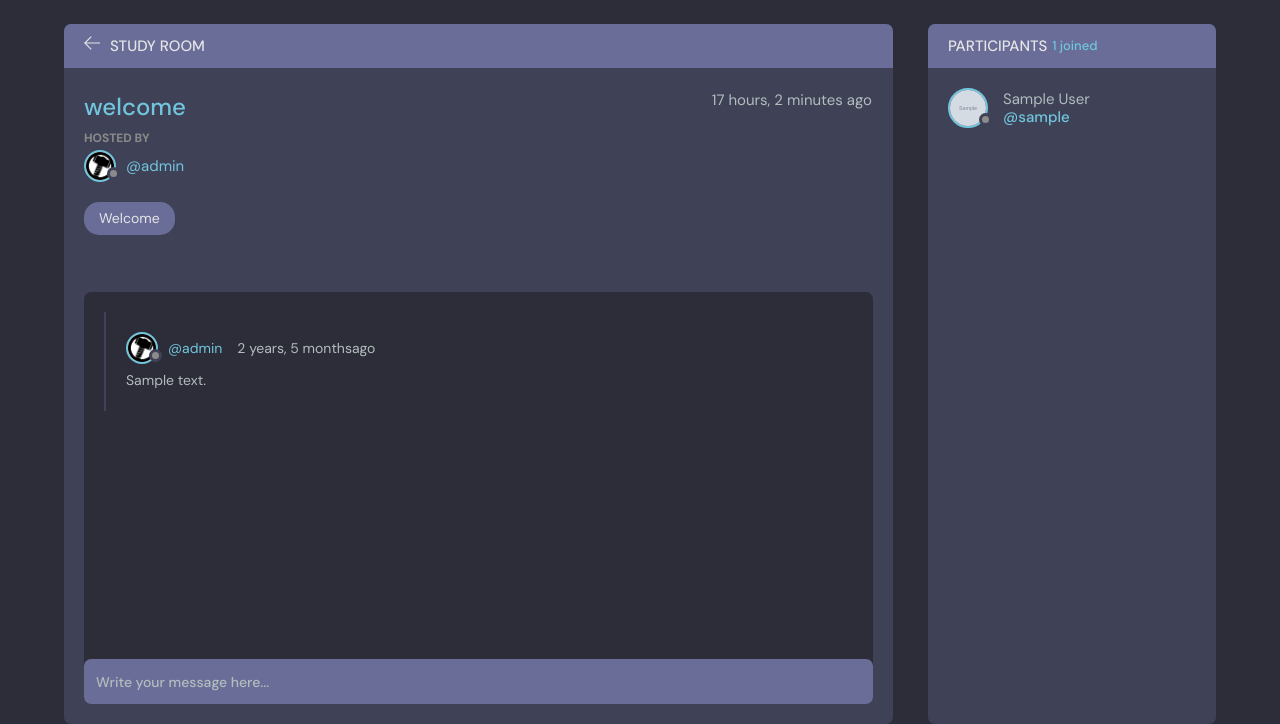
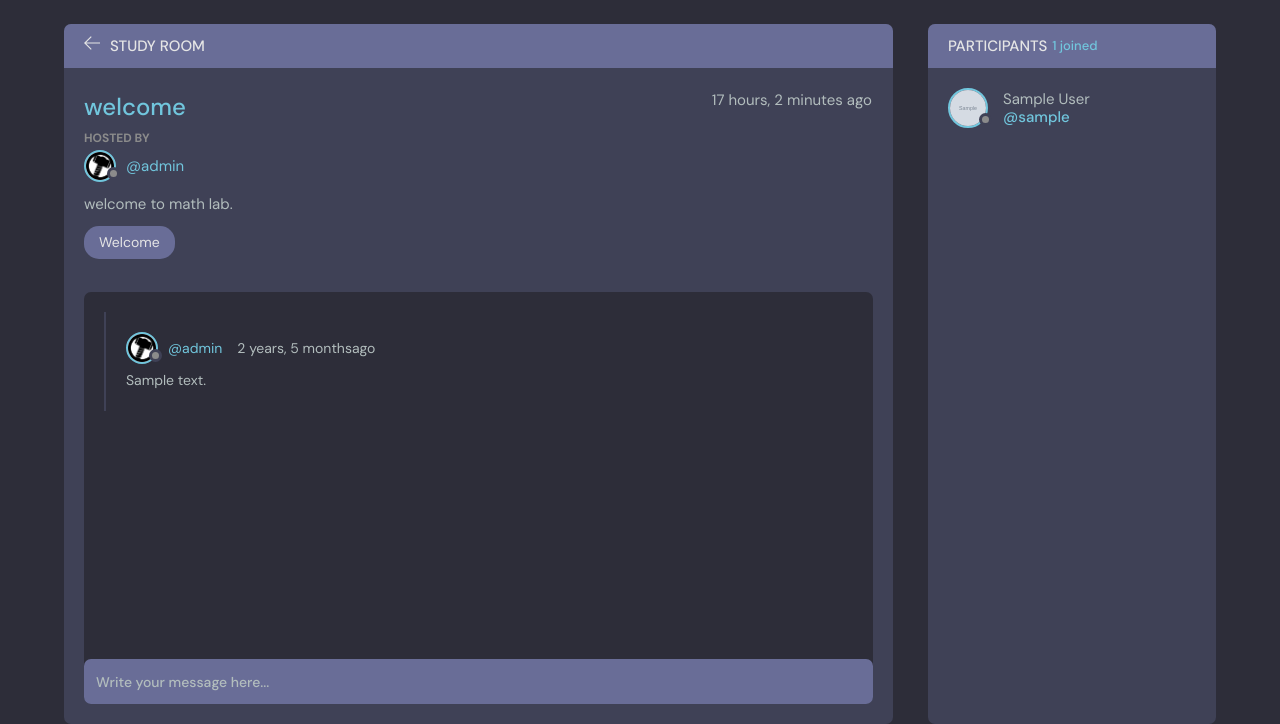
Before and after one commit to icecube127/studygroup77, a Django app: template base/templates/base/room.html in a window 1280 px wide. Shown: the part 76-800 px from the top of the page. Run offline with Django 4.2, Linux system fonts and the light colour scheme; data comes from the database, SQL or seed files in the repository; both versions use the stored data as it was after the commit; tables that the repository leaves empty hold one stand-in row (values such as "Sample post"); the template is opened without the code that fills it: values that come from a table or form of the project are taken from there, most other values are stand-ins (such as "Sample title", 1, 10 or a date in 2020); grey boxes marked "Sample" are stand-in pictures.

Commit message:
update 6/30

```diff
--- a/base/templates/base/room.html
+++ b/base/templates/base/room.html
@@ -73,11 +73,9 @@
                   <span>@{{room.host.username}}</span>
                 </a>
               </div>
-              <!-- <div class="room__details">
-                Lorem ipsum dolor sit, amet consectetur adipisicing elit. Quasi, tenetur laudantium? Dicta repellendus
-                rerum consectetur, voluptatem repudiandae eum ea porro cupiditate provident nulla, deserunt, ab ipsum
-                corporis laboriosam deleniti molestias?
-              </div> -->
+              <div class="room__details">
+                {{room.description}}
+              </div>
               <span class="room__topics">{{room.topic}}</span>
             </div>
             <div class="room__conversation">
```
Also changed, not shown: db.sqlite3.
